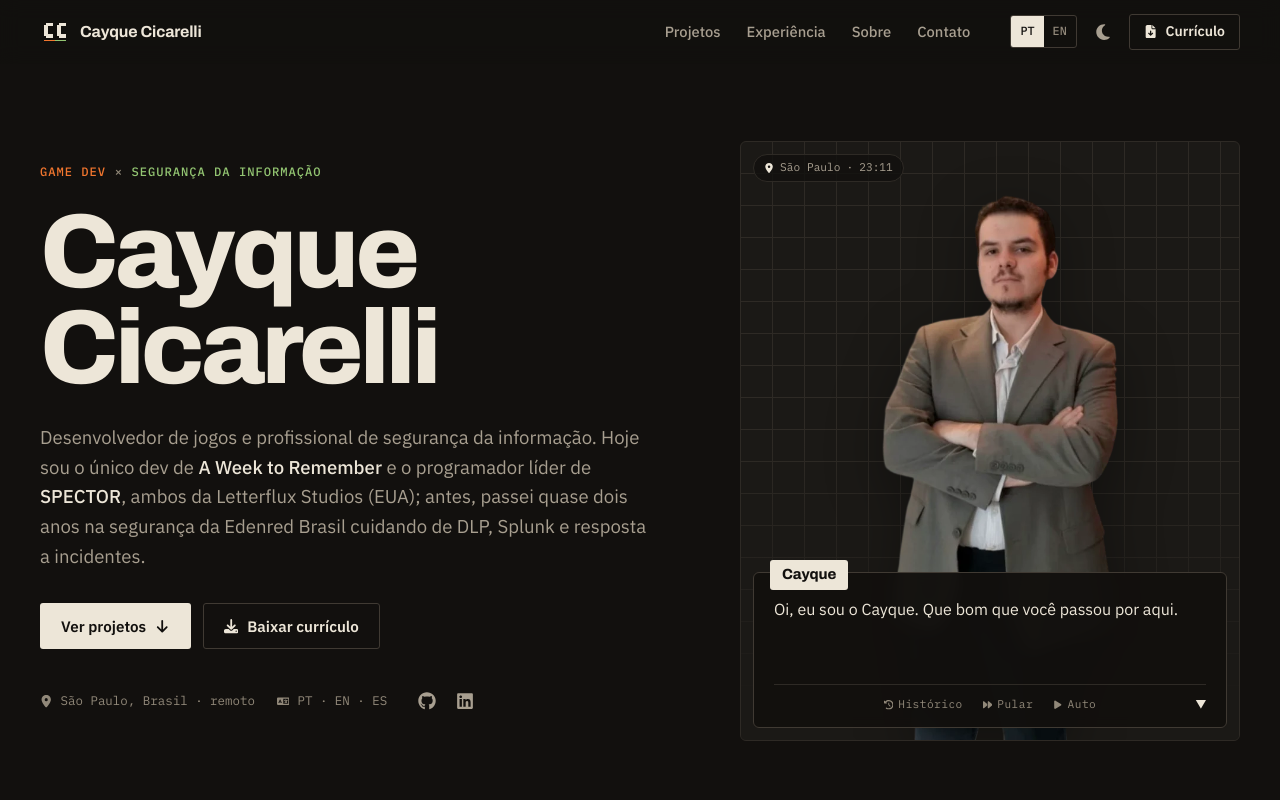
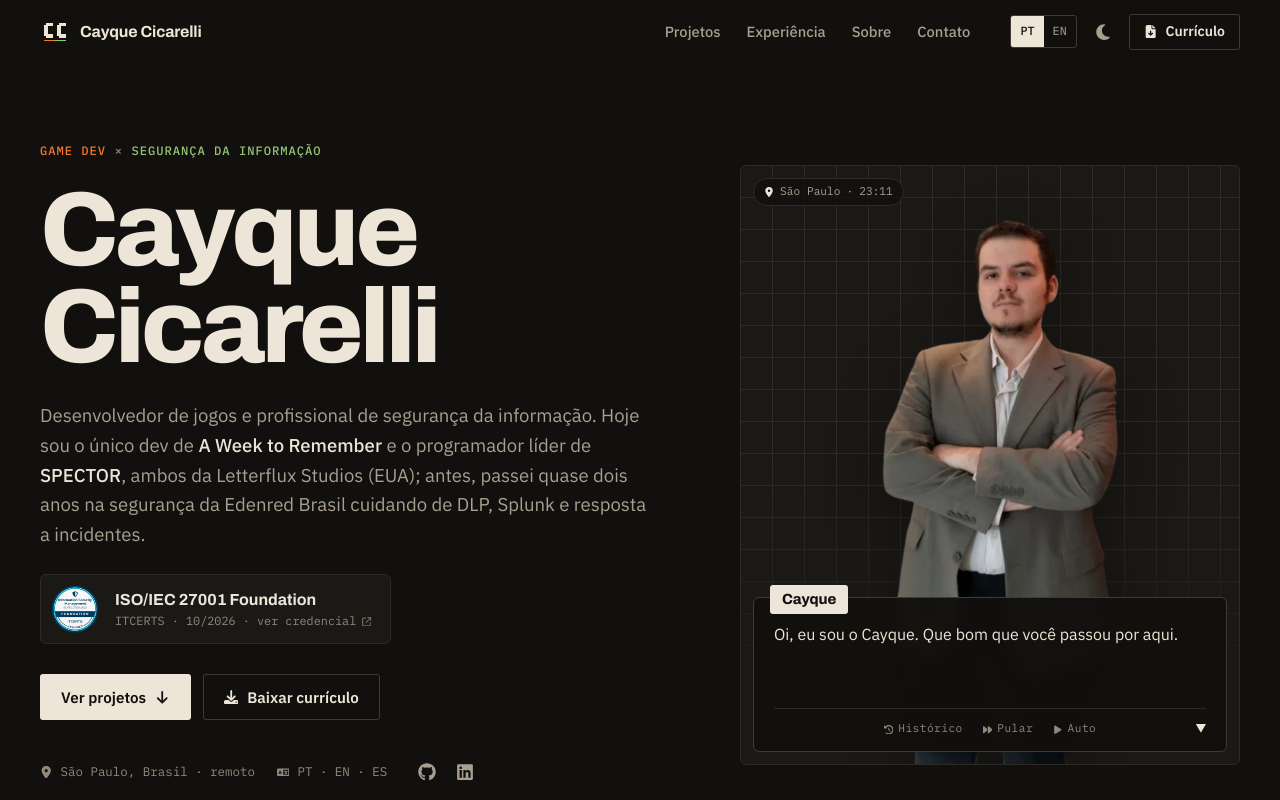
Before and after one commit to NeonBrasil/cayque, a plain HTML site: page index.html in a window 1280 px wide. Shown: the top 800 px of the page. Drawn offline with Linux system fonts and the light colour scheme.

Commit message:
Update certifications and add ISO 27001 credential; enhance translations and styles for better presentation

```diff
--- a/index.html
+++ b/index.html
@@ -64,6 +64,15 @@
         "alumniOf": { "@type": "CollegeOrUniversity", "name": "Centro Universitário FEI" },
         "knowsLanguage": ["pt-BR", "en", "es"],
         "knowsAbout": ["Game development", "Unity", "C#", "Godot", "GDScript", "Ren'Py", "Naninovel", "Python", "Steamworks", "QA testing", "Information security", "Data Loss Prevention", "Splunk", "OSINT", "Incident response", "ISO 27001", "NIST 800-53", "LGPD"],
+        "hasCredential": {
+            "@type": "EducationalOccupationalCredential",
+            "name": "Information Security Management (ISO/IEC 27001) Foundation Certification",
+            "credentialCategory": "certification",
+            "recognizedBy": { "@type": "Organization", "name": "ITCERTS" },
+            "dateCreated": "2026-10-27",
+            "identifier": "5F663DF",
+            "url": "https://www.credential.net/ef9f2227-447c-4631-83db-7bfe1ccf7212"
+        },
         "sameAs": ["https://www.linkedin.com/in/cayque-cicarelli/", "https://github.com/NeonBrasil"]
     }
     </script>
@@ -165,6 +174,14 @@
                     <p class="hero-lead only-all" data-translate-html="hero-lead-all">Desenvolvedor de jogos e profissional de segurança da informação. Hoje sou o único dev de <em>A Week to Remember</em> e o programador líder de <em>SPECTOR</em>, ambos da Letterflux Studios (EUA); antes, passei quase dois anos na segurança da Edenred Brasil cuidando de DLP, Splunk e resposta a incidentes.</p>
                     <p class="hero-lead only-game" data-translate-html="hero-lead-game">Desenvolvedor de jogos freelance para a Letterflux Studios (EUA): único dev de <em>A Week to Remember</em>, visual novel comercial em Ren'Py/Python, e programador líder de <em>SPECTOR</em>, terror 3D em Unity 6/C#. Também programo em Godot e trago da segurança o olhar de QA: testar, reproduzir e documentar cada bug.</p>
                     <p class="hero-lead only-sec" data-translate-html="hero-lead-sec">Segurança da informação: quase dois anos na Edenred Brasil com DLP (Proofpoint), Splunk, OSINT e GRC — ISO 27001, NIST 800-53 e LGPD. Bacharel em Ciência da Computação pela FEI.</p>
+
+                    <a class="hero-cert" href="https://www.credential.net/ef9f2227-447c-4631-83db-7bfe1ccf7212" target="_blank" rel="noopener noreferrer">
+                        <img src="img/iso27001-itcerts.webp" width="200" height="200" alt="">
+                        <span>
+                            <strong>ISO/IEC 27001 Foundation</strong>
+                            <span class="hero-cert-meta"><span data-translate="hero-cert-meta">ITCERTS · 10/2026 · ver credencial</span><svg class="icon icon-ext" aria-hidden="true"><use href="#i-arrow-up-right-from-square"/></svg></span>
+                        </span>
+                    </a>
 
                     <div class="hero-actions">
                         <a class="btn btn-primary" href="#projetos">
@@ -508,7 +525,7 @@
                         </div>
                     </li>
                 </ol>
-                <p class="tl-note" data-translate="exp-note">CompTIA Security+ em preparação · cursos introdutórios por Google, Cisco, Microsoft e FGV</p>
+                <p class="tl-note" data-translate="exp-note">ISO/IEC 27001 Foundation (ITCERTS, 10/2026) · CompTIA Security+ em preparação · cursos introdutórios por Google, Cisco, Microsoft e FGV</p>
             </div>
         </section>
 
@@ -536,7 +553,7 @@
                             <div><dt data-translate="sheet-base">Base</dt><dd data-translate="sheet-base-val">São Paulo, Brasil · aberto a remoto</dd></div>
                             <div><dt data-translate="sheet-langs">Idiomas</dt><dd data-translate="sheet-langs-val">Português (nativo) · Inglês (fluente) · Espanhol (intermediário)</dd></div>
                             <div><dt data-translate="sheet-edu">Formação</dt><dd data-translate="sheet-edu-val">Ciência da Computação — FEI, 2025</dd></div>
-                            <div><dt data-translate="sheet-certs">Certificações</dt><dd data-translate="sheet-certs-val">CompTIA Security+ (em preparação) · cursos por Google, Cisco, Microsoft e FGV</dd></div>
+                            <div><dt data-translate="sheet-certs">Certificações</dt><dd><a class="link" href="https://www.credential.net/ef9f2227-447c-4631-83db-7bfe1ccf7212" target="_blank" rel="noopener noreferrer">ISO/IEC 27001 Foundation<svg class="icon icon-ext" aria-hidden="true"><use href="#i-arrow-up-right-from-square"/></svg></a> <span class="muted cert-meta">ITCERTS · 10/2026</span><br><span data-translate="sheet-certs-val">CompTIA Security+ (em preparação) · cursos por Google, Cisco, Microsoft e FGV</span></dd></div>
                             <div><dt>Side quests</dt><dd data-translate="sheet-side-val">Livro publicado (2019) · palestras · aulas voluntárias de matemática e informática</dd></div>
                         </dl>
                     </aside>
--- a/sitemap.xml
+++ b/sitemap.xml
@@ -2,6 +2,6 @@
 <urlset xmlns="http://www.sitemaps.org/schemas/sitemap/0.9">
     <url>
         <loc>https://neonbrasil.github.io/cayque/</loc>
-        <lastmod>2026-10-16</lastmod>
+        <lastmod>2026-10-29</lastmod>
     </url>
 </urlset>
--- a/styles.css
+++ b/styles.css
@@ -405,6 +405,41 @@ p { text-wrap: pretty; }
     line-height: 1.6;
     color: var(--text-2);
 }
+
+/* Selo da ISO 27001: aparece nas rotas Tudo e Segurança */
+.hero-cert {
+    display: flex;
+    align-items: center;
+    gap: 14px;
+    width: fit-content;
+    max-width: 100%;
+    margin: -8px 0 30px;
+    padding: 8px 18px 8px 8px;
+    border: 1px solid var(--line);
+    border-radius: var(--radius);
+    background: var(--bg-2);
+    text-decoration: none;
+    transition: border-color .15s;
+}
+.hero-cert:hover { border-color: var(--sec); }
+.hero-cert img { width: 52px; height: 52px; flex: none; }
+.hero-cert strong {
+    display: block;
+    font-family: var(--font-display);
+    font-size: 1rem;
+    font-weight: 700;
+    font-stretch: 104%;
+}
+.hero-cert-meta {
+    display: flex;
+    align-items: center;
+    gap: 6px;
+    font-family: var(--font-mono);
+    font-size: .74rem;
+    color: var(--text-3);
+}
+.hero-cert-meta .icon-ext { width: .8em; height: .8em; opacity: .7; }
+:root[data-route="game"] .hero-cert { display: none; }
 
 .hero-actions { display: flex; flex-wrap: wrap; gap: 12px; margin-bottom: 34px; }
 
@@ -1091,6 +1126,7 @@ p { text-wrap: pretty; }
     color: var(--text-3);
 }
 .sheet dd { font-size: .94rem; }
+.sheet .cert-meta { white-space: nowrap; }
 
 /* Cada área ocupa a largura toda, com os grupos em duas colunas:
    Game Dev tem mais grupos que Segurança e, lado a lado, sobrava um buraco no box verde */
--- a/translations.js
+++ b/translations.js
@@ -23,6 +23,7 @@ const translations = {
         "hero-lead-all": "Desenvolvedor de jogos e profissional de segurança da informação. Hoje sou o único dev de <em>A Week to Remember</em> e o programador líder de <em>SPECTOR</em>, ambos da Letterflux Studios (EUA); antes, passei quase dois anos na segurança da Edenred Brasil cuidando de DLP, Splunk e resposta a incidentes.",
         "hero-lead-game": "Desenvolvedor de jogos freelance para a Letterflux Studios (EUA): único dev de <em>A Week to Remember</em>, visual novel comercial em Ren'Py/Python, e programador líder de <em>SPECTOR</em>, terror 3D em Unity 6/C#. Também programo em Godot e trago da segurança o olhar de QA: testar, reproduzir e documentar cada bug.",
         "hero-lead-sec": "Segurança da informação: quase dois anos na Edenred Brasil com DLP (Proofpoint), Splunk, OSINT e GRC — ISO 27001, NIST 800-53 e LGPD. Bacharel em Ciência da Computação pela FEI.",
+        "hero-cert-meta": "ITCERTS · 10/2026 · ver credencial",
         "hero-cta-projects": "Ver projetos",
         "hero-cta-cv": "Baixar currículo",
         "hero-meta-location": "São Paulo, Brasil · remoto",
@@ -258,7 +259,7 @@ const translations = {
         "exp-4-role": "Bacharelado em Ciência da Computação",
         "tag-edu": "Formação",
         "exp-4-b1": "TCC: algoritmo de IA para identificar um tipo específico de deepfake.",
-        "exp-note": "CompTIA Security+ em preparação · cursos introdutórios por Google, Cisco, Microsoft e FGV",
+        "exp-note": "ISO/IEC 27001 Foundation (ITCERTS, 10/2026) · CompTIA Security+ em preparação · cursos introdutórios por Google, Cisco, Microsoft e FGV",
 
         // Sobre
         "about-eyebrow": "Ficha de personagem",
@@ -398,6 +399,7 @@ const translations = {
         "hero-lead-all": "Game developer and information security professional. Right now I'm the sole developer of <em>A Week to Remember</em> and the lead programmer of <em>SPECTOR</em>, both for Letterflux Studios (US); before that, I spent almost two years in security at Edenred Brasil working on DLP, Splunk and incident response.",
         "hero-lead-game": "Freelance game developer for Letterflux Studios (US): sole developer of <em>A Week to Remember</em>, a commercial Ren'Py/Python visual novel, and lead programmer of <em>SPECTOR</em>, a 3D horror game in Unity 6/C#. I also program in Godot, and I bring a QA mindset from security: test, reproduce and document every bug.",
         "hero-lead-sec": "Information security: almost two years at Edenred Brasil working with DLP (Proofpoint), Splunk, OSINT and GRC — ISO 27001, NIST 800-53 and LGPD (Brazil's GDPR). BSc in Computer Science from FEI.",
+        "hero-cert-meta": "ITCERTS · 10/2026 · view credential",
         "hero-cta-projects": "See projects",
         "hero-cta-cv": "Download résumé",
         "hero-meta-location": "São Paulo, Brazil · remote",
@@ -633,7 +635,7 @@ const translations = {
         "exp-4-role": "BSc in Computer Science",
         "tag-edu": "Education",
         "exp-4-b1": "Thesis: an AI algorithm to detect a specific type of deepfake.",
-        "exp-note": "CompTIA Security+ in progress · introductory courses by Google, Cisco, Microsoft and FGV",
+        "exp-note": "ISO/IEC 27001 Foundation (ITCERTS, 10/2026) · CompTIA Security+ in progress · introductory courses by Google, Cisco, Microsoft and FGV",
 
         // About
         "about-eyebrow": "Character sheet",
```
Also changed, not shown: README.md, img/iso27001-itcerts.webp (added).
